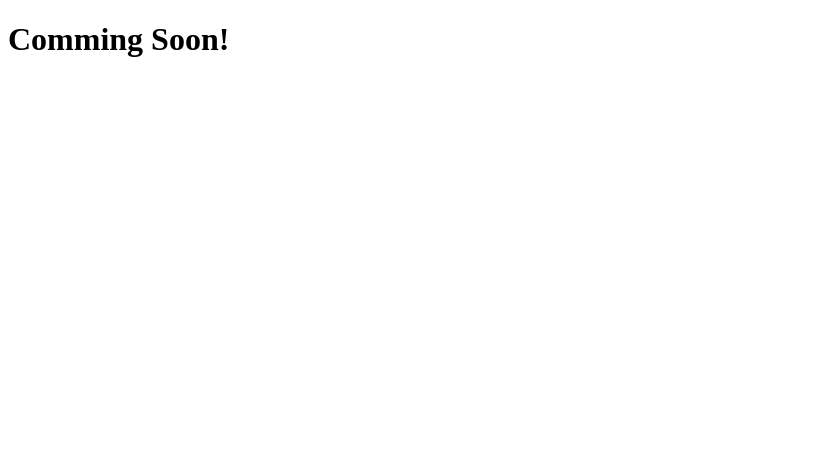
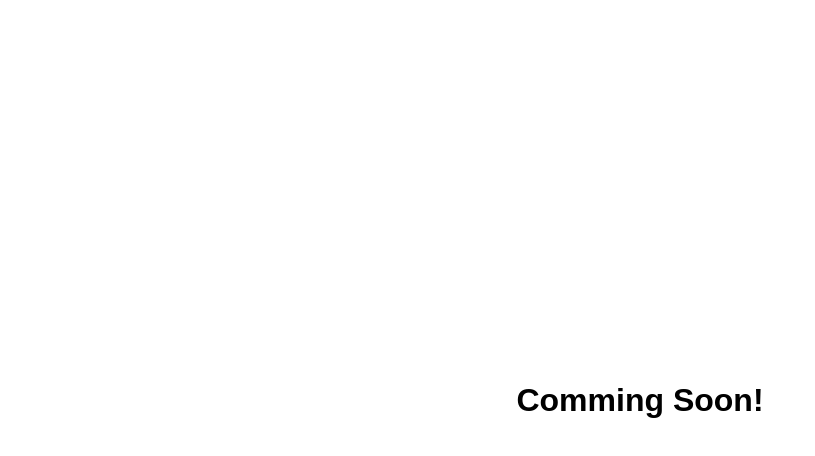
Before and after one commit to harounabidi/harounabidi.github.io, a plain HTML site: page index.html in a window 1280 px wide. Shown: the whole page, without its empty margins (0-815 px from the left). Drawn offline with Linux system fonts and the light colour scheme.

Commit message:
Fix styles.css

```diff
--- a/index.html
+++ b/index.html
@@ -4,7 +4,7 @@
     <meta charset="UTF-8" />
     <meta http-equiv="X-UA-Compatible" content="IE=edge" />
     <meta name="viewport" content="width=device-width, initial-scale=1.0" />
-    <link rel="stylesheet" href="styles.css" type="text/css" />
+    <link rel="stylesheet" href="style.css" type="text/css" />
     <title>Haroun</title>
   </head>
   <body>
--- a/style.css
+++ b/style.css
@@ -2,7 +2,7 @@
   margin: 0;
   padding: 0;
   box-sizing: border-box;
-  font-family: "Segoe UI", Tahoma, Geneva, Verdana, sans-serif;
+  font-family: "Poppins", sans-serif;
 }
 
 body {
@@ -15,5 +15,5 @@ body {
 }
 
 h1 {
-  font-size: 3rem;
+  font-size: 2rem;
 }
```
